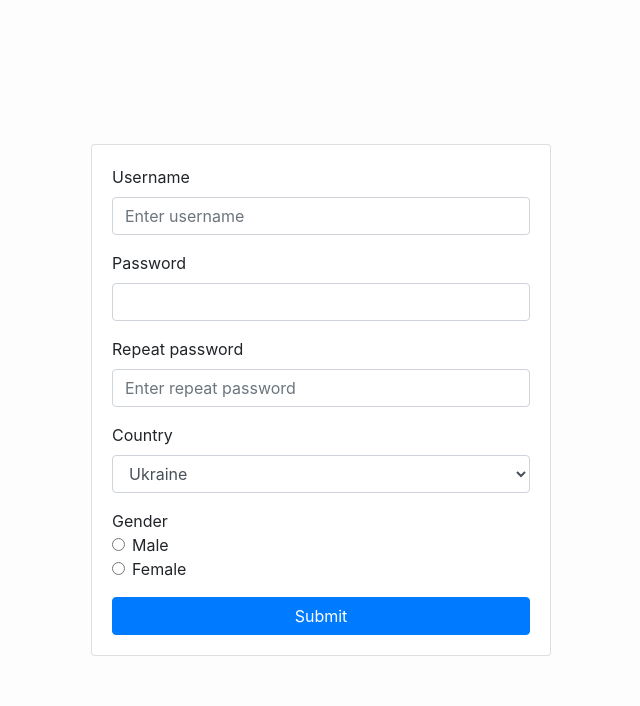
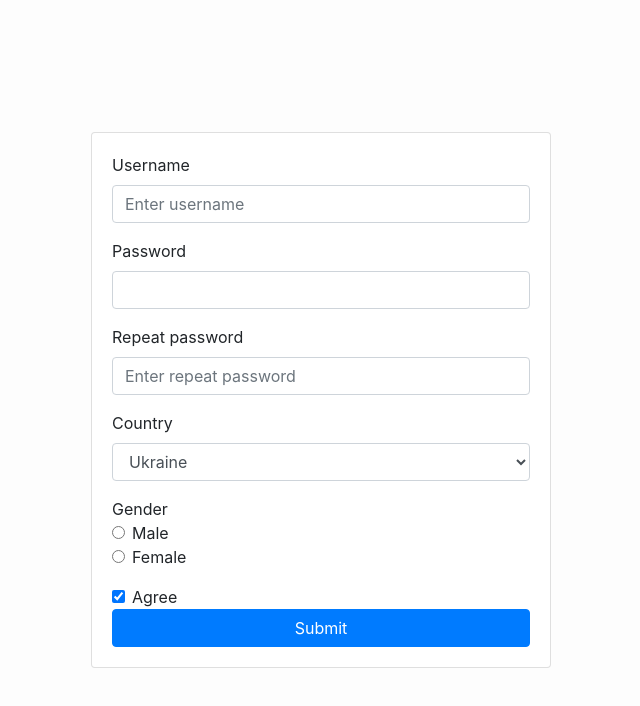
Before and after one commit to Anastasiya1982/reactFormPractic, a React (Create React App) app: page / in a window 1280 px wide. Shown: the top 706 px of the page, without its empty margins (319-959 px from the left). Built offline with nearby package versions, Linux system fonts and the light colour scheme.

Commit message:
радио кнопки и  чекбоксы

```diff
--- a/src/components/App.js
+++ b/src/components/App.js
@@ -12,6 +12,7 @@ export default class App extends React.Component {
       repeatPassword:'',
       country:'1',
       gender:'mail',
+      agree:true,
     }
   }
   onChange=(event)=>{
@@ -20,6 +21,13 @@ export default class App extends React.Component {
     });
   };
 
+  onChangeAgree=(event)=>{
+    this.setState({
+      [event.target.name]:event.target.checked,
+      //либо можно написать так, обратить внимание что True при возврате получается строка  строка
+      //[event.target.name]:event.target.value=="true"?false:true
+    })
+  }
 
   onSubmit=(event)=>{
     event.preventDefault();
@@ -118,6 +126,18 @@ export default class App extends React.Component {
                 </label>
             </div>
           </fieldset>
+          <div className="form-check">
+            <input className="form-check-input"
+                   type="checkbox"
+                   id="agree"
+                   name="agree"
+                   value={this.state.agree===true}
+                   onChange={this.onChangeAgree}
+                   checked={this.state.agree}
+            />
+              <label className="form-check-label" htmlFor="agree">
+               Agree </label>
+          </div>
           <button type="submit" className="btn btn-primary w-100"
           onClick={this.onSubmit}
           >
```
